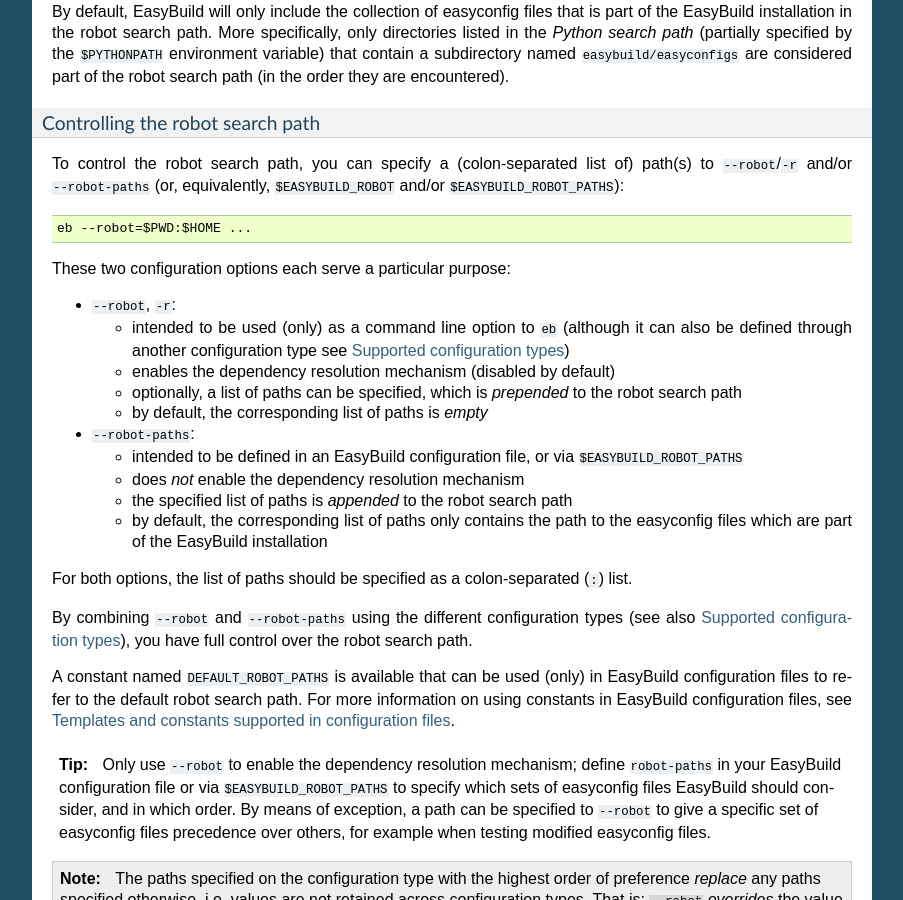
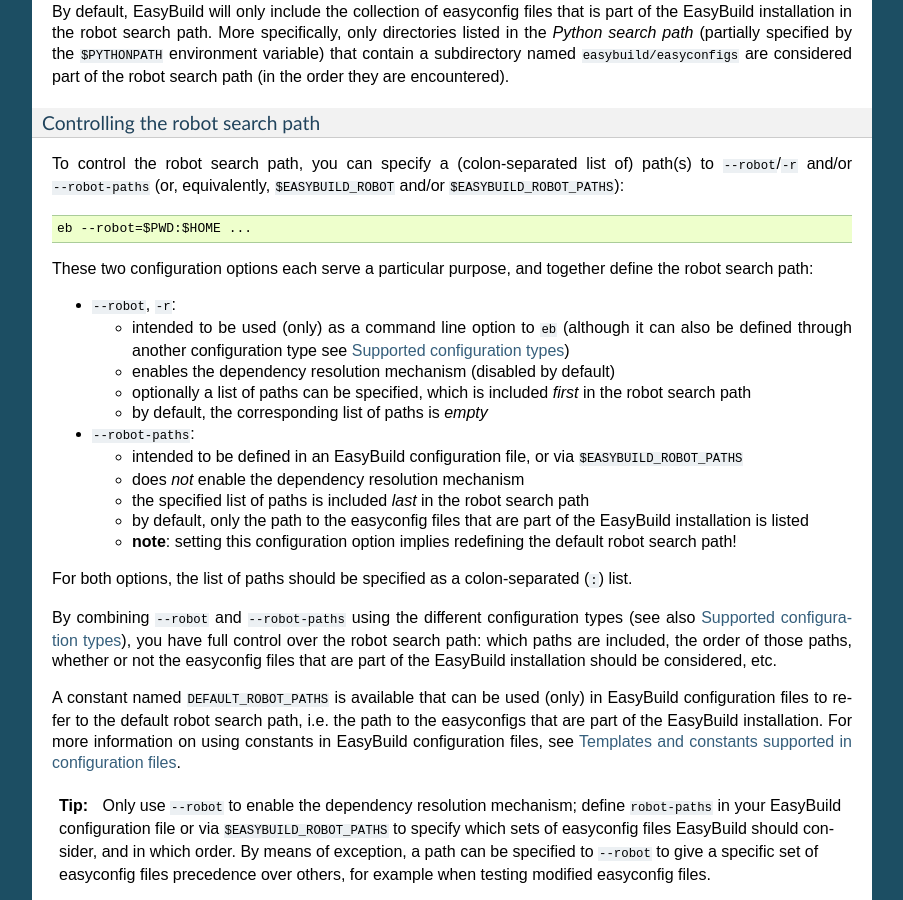
Before and after one commit to easybuilders/easybuild, a Sphinx documentation site: the page built from docs/Using_the_EasyBuild_command_line.rst, in a window 1280 px wide and 900 px high, scrolled down 7684 px. Shown: the whole window, without its empty margins (198-1101 px from the left). Built offline with Sphinx 7.4.7, drawn with Linux system fonts in a browser that asks for light colours.

Commit message:
clarify overriding of default robot search path

```diff
--- a/docs/Using_the_EasyBuild_command_line.rst
+++ b/docs/Using_the_EasyBuild_command_line.rst
@@ -431,31 +431,34 @@
 
   eb --robot=$PWD:$HOME ...
 
-These two configuration options each serve a particular purpose:
+These two configuration options each serve a particular purpose, and together define the robot search path:
 
 * ``--robot``, ``-r``:
 
   * intended to be used (only) as a command line option to ``eb`` (although it can also be defined through another
     configuration type see :ref:`configuration_types`)
   * enables the dependency resolution mechanism (disabled by default)
-  * optionally, a list of paths can be specified, which is *prepended* to the robot search path
+  * optionally a list of paths can be specified, which is included *first* in the robot search path
   * by default, the corresponding list of paths is *empty*
 
 * ``--robot-paths``:
 
   * intended to be defined in an EasyBuild configuration file, or via ``$EASYBUILD_ROBOT_PATHS``
   * does *not* enable the dependency resolution mechanism
-  * the specified list of paths is *appended* to the robot search path
-  * by default, the corresponding list of paths only contains the path to the easyconfig files which
-    are part of the EasyBuild installation
+  * the specified list of paths is included *last* in the robot search path
+  * by default, only the path to the easyconfig files that are part of the EasyBuild installation is listed
+  * **note**: setting this configuration option implies redefining the default robot search path!
 
 For both options, the list of paths should be specified as a colon-separated (``:``) list.
 
 By combining ``--robot`` and ``--robot-paths`` using the different configuration types (see also
-:ref:`configuration_types`), you have full control over the robot search path.
+:ref:`configuration_types`), you have full control over the robot search path: which paths are included,
+the order of those paths, whether or not the easyconfig files that are part of the EasyBuild installation should be
+considered, etc.
 
 A constant named ``DEFAULT_ROBOT_PATHS`` is available that can be used (only) in EasyBuild configuration files to refer
-to the default robot search path. For more information on using constants in EasyBuild configuration files, see
+to the default robot search path, i.e. the path to the easyconfigs that are part of the EasyBuild installation.
+For more information on using constants in EasyBuild configuration files, see
 :ref:`configuration_file_templates_constants`.
 
 .. tip::
```
